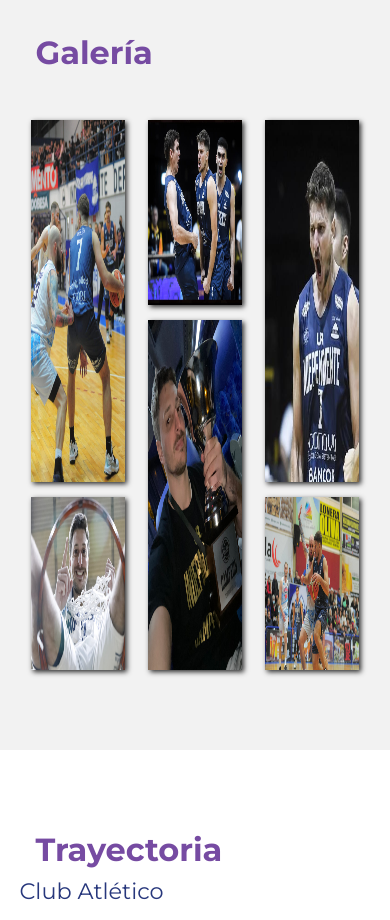
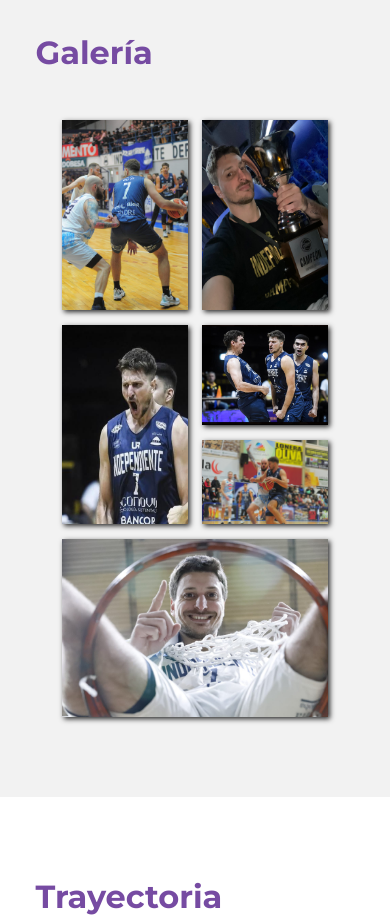
Before and after one commit to SalvadorGiletto/Basquet-personal, a website: page index.html in a window 390 px wide. Shown: the part 1640-2560 px from the top of the page. Drawn offline with Linux system fonts and the light colour scheme.

Commit message:
mediaqueris max width 1100 seccion galeria

```diff
--- a/index.html
+++ b/index.html
@@ -20,6 +20,7 @@
     <header class="hero">
         <div class="container">
             <nav class="nav">
+                <i class="icon__nav fa-solid fa-ellipsis"></i>
                 <ul class="nav__list">
                     <li class="nav__item"><a href="#perfil" class="nav__link">Perfil</a></li>
                     <li class="nav__item"><a href="#galeria" class="nav__link">Galería</a></li>
--- a/scss/components/_hero.scss
+++ b/scss/components/_hero.scss
@@ -19,6 +19,11 @@
             width: 100%;
             padding-top: 2rem;
             height: 70px;
+            .icon__nav{
+                color: #fff;
+                font-size: 2rem;
+                display: none;
+            }
             .nav__list{
                 display: flex;
                 justify-content: flex-end;
--- a/scss/components/_mediaqueris.scss
+++ b/scss/components/_mediaqueris.scss
@@ -0,0 +1,55 @@
+/*First Desktop*/
+@media screen and (max-width:1100px){
+
+    /*galleria*/
+    .gallery{
+        .container {
+            .gallery__grid {
+                width: 80%;
+                margin: 0 auto;
+                margin-top: 3rem;
+                height: auto;
+                grid-template-areas:
+                "img1 img4"
+                "img3 img2"
+                "img3 img6"
+                "img5 img5";
+                .gallery__picture{
+                    width: 90%;
+                    height: 100%;
+                    margin: 0 auto;
+                    display: flex;
+                    align-items: center;
+                    .gallery__img{
+                        width: 100%;
+                        height: 100%;
+                        box-shadow: 2px 2px 5px rgb(43, 42, 42);
+                    }
+                }
+                .gallery__item1{
+                    grid-area: img1;
+                }
+                .gallery__item2{
+                    grid-area: img2;
+                }
+                .gallery__item3{
+                    grid-area: img3;
+                }
+                .gallery__item4{
+                    grid-area: img5;
+                    width: 95%;
+
+                }
+                .gallery__item5{
+                    grid-area: img6;
+                }
+                .gallery__item6{
+                    grid-area: img4;
+
+                }
+            }
+
+        }
+    }
+
+}
```
Also changed, not shown: css/style.css.
